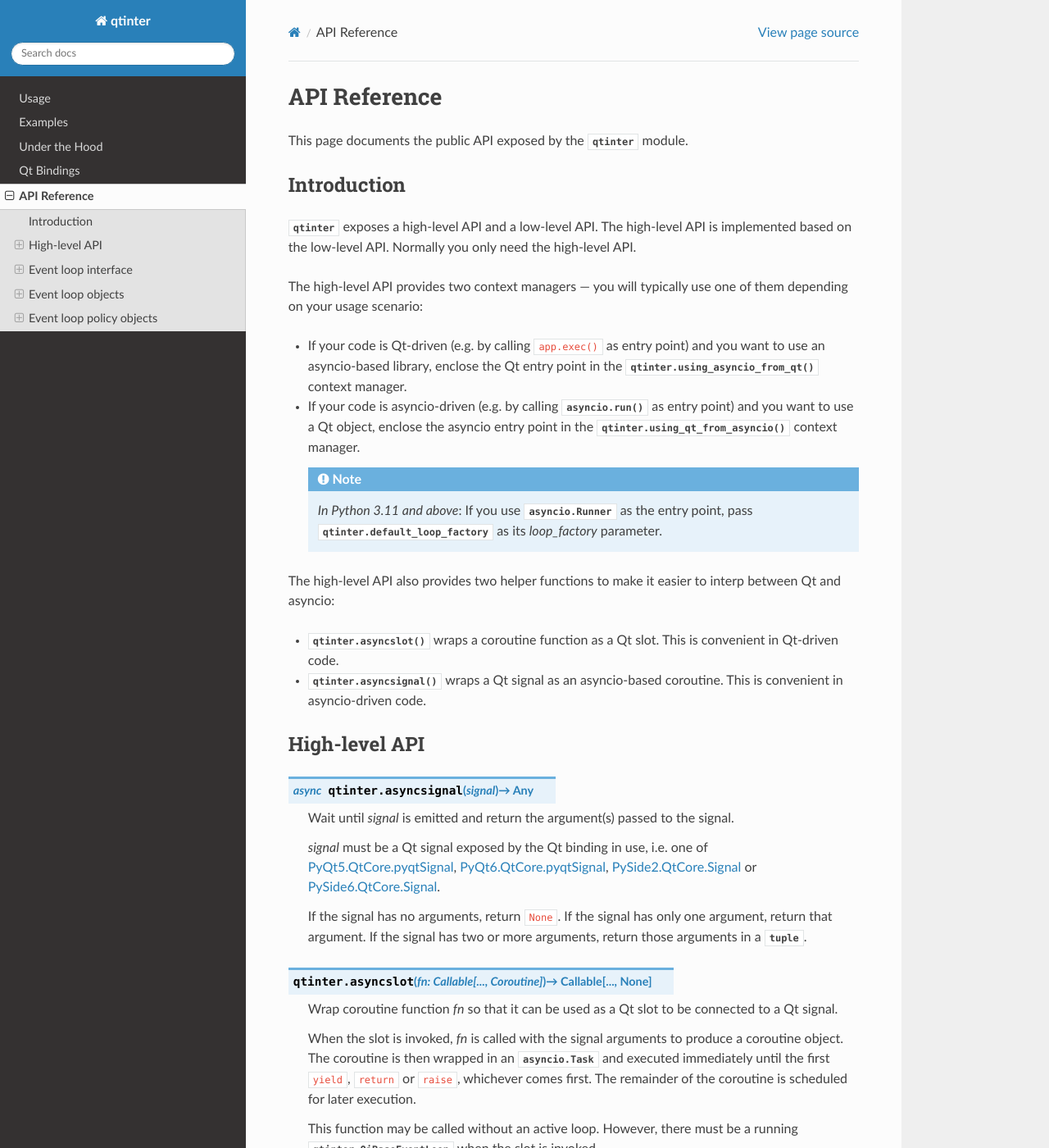
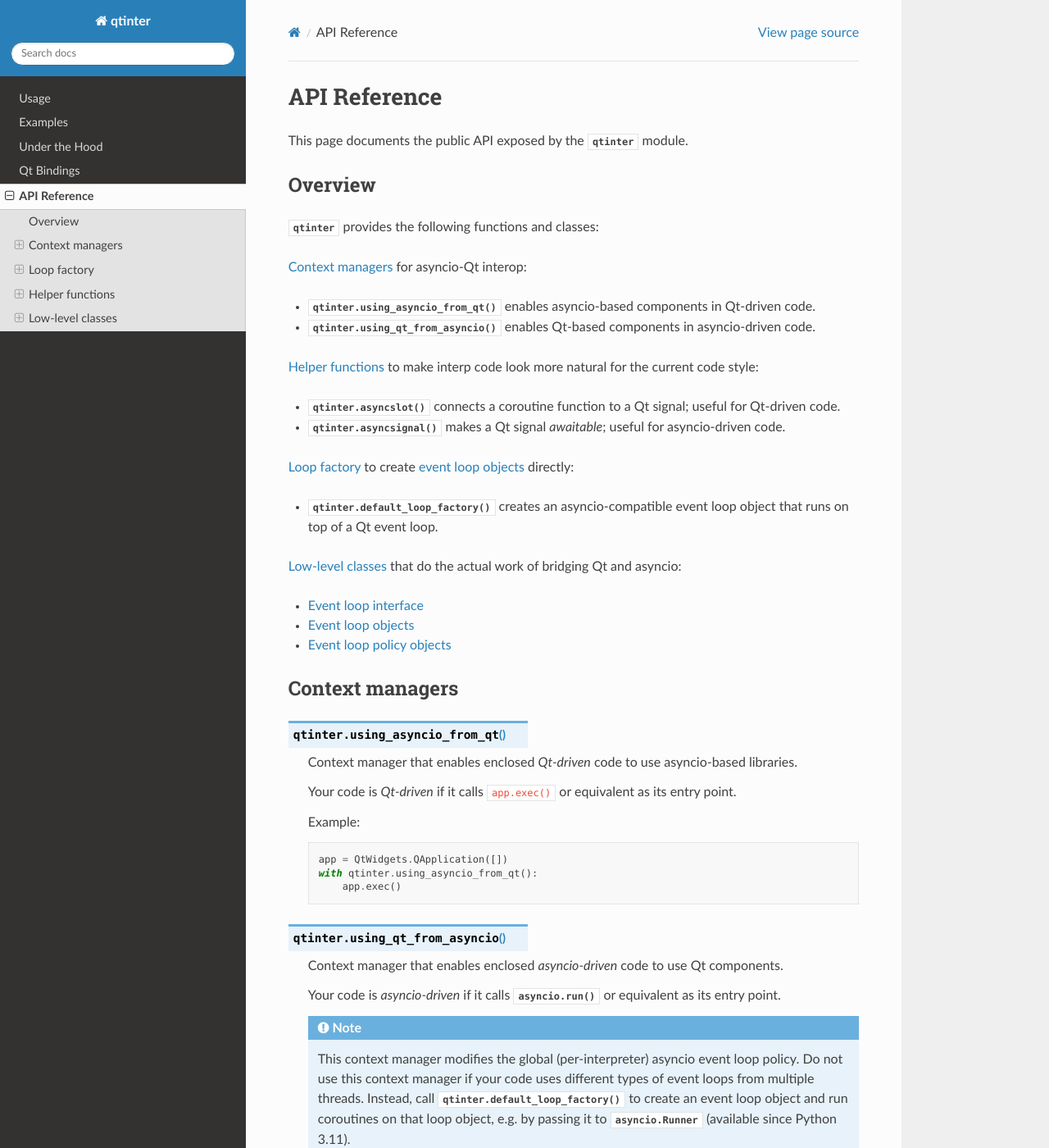
Before and after one commit to fancidev/qtinter, a Sphinx documentation site: the page built from docs/reference.rst, in a window 1280 px wide and 1400 px high. Shown: the whole window at 82% size. Built offline with Sphinx 7.4.7 and the Read the Docs theme 2.0.0, drawn with Linux system fonts in a browser that asks for light colours; some of the changed text lies outside the part shown.

Commit message:
Update docs.

```diff
--- a/docs/reference.rst
+++ b/docs/reference.rst
@@ -4,43 +4,99 @@ API Reference
 This page documents the public API exposed by the :mod:`qtinter` module.
 
 
-Introduction
+Overview
+--------
+
+:mod:`qtinter` provides the following functions and classes:
+
+`Context managers`_ for asyncio-Qt interop:
+
+* :func:`qtinter.using_asyncio_from_qt` enables asyncio-based
+  components in Qt-driven code.
+
+* :func:`qtinter.using_qt_from_asyncio` enables Qt-based components
+  in asyncio-driven code.
+
+
+`Helper functions`_ to make interp code look more natural for the current
+code style:
+
+* :func:`qtinter.asyncslot` connects a coroutine function
+  to a Qt signal; useful for Qt-driven code.
+
+* :func:`qtinter.asyncsignal` makes a Qt signal *awaitable*;
+  useful for asyncio-driven code.
+
+
+`Loop factory`_ to create `event loop objects`_ directly:
+
+* :func:`qtinter.default_loop_factory` creates an asyncio-compatible
+  event loop object that runs on top of a Qt event loop.
+
+
+`Low-level classes`_ that do the actual work of bridging Qt and asyncio:
+
+* `Event loop interface`_
+
+* `Event loop objects`_
+
+* `Event loop policy objects`_
+
+
+Context managers
+----------------
+
+.. function:: qtinter.using_asyncio_from_qt()
+
+   Context manager that enables enclosed *Qt-driven* code to use
+   asyncio-based libraries.
+
+   Your code is *Qt-driven* if it calls ``app.exec()`` or equivalent
+   as its entry point.
+
+   Example:
+
+   .. code-block:: python
+
+      app = QtWidgets.QApplication([])
+      with qtinter.using_asyncio_from_qt():
+          app.exec()
+
+.. function:: qtinter.using_qt_from_asyncio()
+
+   Context manager that enables enclosed *asyncio-driven* code to use
+   Qt components.
+
+   Your code is *asyncio-driven* if it calls :func:`asyncio.run()` or
+   equivalent as its entry point.
+
+   .. note::
+
+      This context manager modifies the global (per-interpreter) asyncio
+      event loop policy.  Do not use this context manager if your code
+      uses different types of event loops from multiple threads.
+      Instead, call :func:`qtinter.default_loop_factory` to create an
+      event loop object and run coroutines on that loop object, e.g. by
+      passing it to :class:`asyncio.Runner` (available since Python 3.11).
+
+
+Loop factory
 ------------
 
-:mod:`qtinter` exposes a high-level API and a low-level API.  The
-high-level API is implemented based on the low-level API.  Normally
-you only need the high-level API.
+.. function:: qtinter.default_loop_factory() -> asyncio.AbstractEventLoop
 
-The high-level API provides two context managers --- you will typically
-use one of them depending on your usage scenario:
+   Return a new instance of an asyncio-compatible event loop object that
+   runs on top of a Qt event loop.
 
-* If your code is Qt-driven (e.g. by calling ``app.exec()`` as
-  entry point) and you want to use an asyncio-based library, enclose
-  the Qt entry point in the :func:`qtinter.using_asyncio_from_qt()`
-  context manager.
-
-* If your code is asyncio-driven (e.g. by calling :func:`asyncio.run()`
-  as entry point) and you want to use a Qt object, enclose the asyncio
-  entry point in the :func:`qtinter.using_qt_from_asyncio` context
-  manager.
-
-  .. note:: *In Python 3.11 and above*: If you use :class:`asyncio.Runner`
-     as the entry point, pass :class:`qtinter.default_loop_factory` as
-     its *loop_factory* parameter.
+   Use this function instead of :func:`qtinter.using_qt_from_asyncio`
+   if your code uses different types of event loops from multiple threads.
+   For example, starting from Python 3.11, if your code uses
+   :class:`asyncio.Runner` as its entry point, pass this function as the
+   *loop_factory* parameter when constructing :class:`asyncio.Runner`.
 
 
-The high-level API also provides two helper functions to make it easier
-to interp between Qt and asyncio:
-
-* :func:`qtinter.asyncslot` wraps a coroutine function as a Qt slot.
-  This is convenient in Qt-driven code.
-
-* :func:`qtinter.asyncsignal` wraps a Qt signal as an asyncio-based
-  coroutine.  This is convenient in asyncio-driven code.
-
-
-High-level API
---------------
+Helper functions
+----------------
 
 .. function:: qtinter.asyncsignal(signal) -> typing.Any
    :async:
@@ -77,24 +133,15 @@ High-level API
    must be a running :class:`qtinter.QiBaseEventLoop` when the slot is
    invoked.
 
-.. function:: qtinter.default_loop_factory() -> asyncio.AbstractEventLoop
 
-   Create an asyncio-compatible event loop that runs on top of the Qt
-   event loop.
+Low-level classes
+-----------------
 
-.. function:: qtinter.using_asyncio_from_qt()
-
-   Context manager that sets up the machineary for using asyncio-based
-   libraries from Qt-driven code.
-
-.. function:: qtinter.using_qt_from_asyncio()
-
-   Context manager that sets up the machineary for using Qt components
-   from asyncio-driven code.
+You normally do not have to use these classes directly.
 
 
 Event loop interface
---------------------
+~~~~~~~~~~~~~~~~~~~~
 
 All `event loop objects`_ below are derived from the abstract base class
 :class:`qtinter.QiBaseEventLoop`.
@@ -139,7 +186,7 @@ All `event loop objects`_ below are derived from the abstract base class
 
 
 Event loop objects
-------------------
+~~~~~~~~~~~~~~~~~~
 
 .. class:: qtinter.QiDefaultEventLoop
 
@@ -162,7 +209,7 @@ Event loop objects
 
 
 Event loop policy objects
--------------------------
+~~~~~~~~~~~~~~~~~~~~~~~~~
 
 .. class:: qtinter.QiDefaultEventLoopPolicy
 
```
